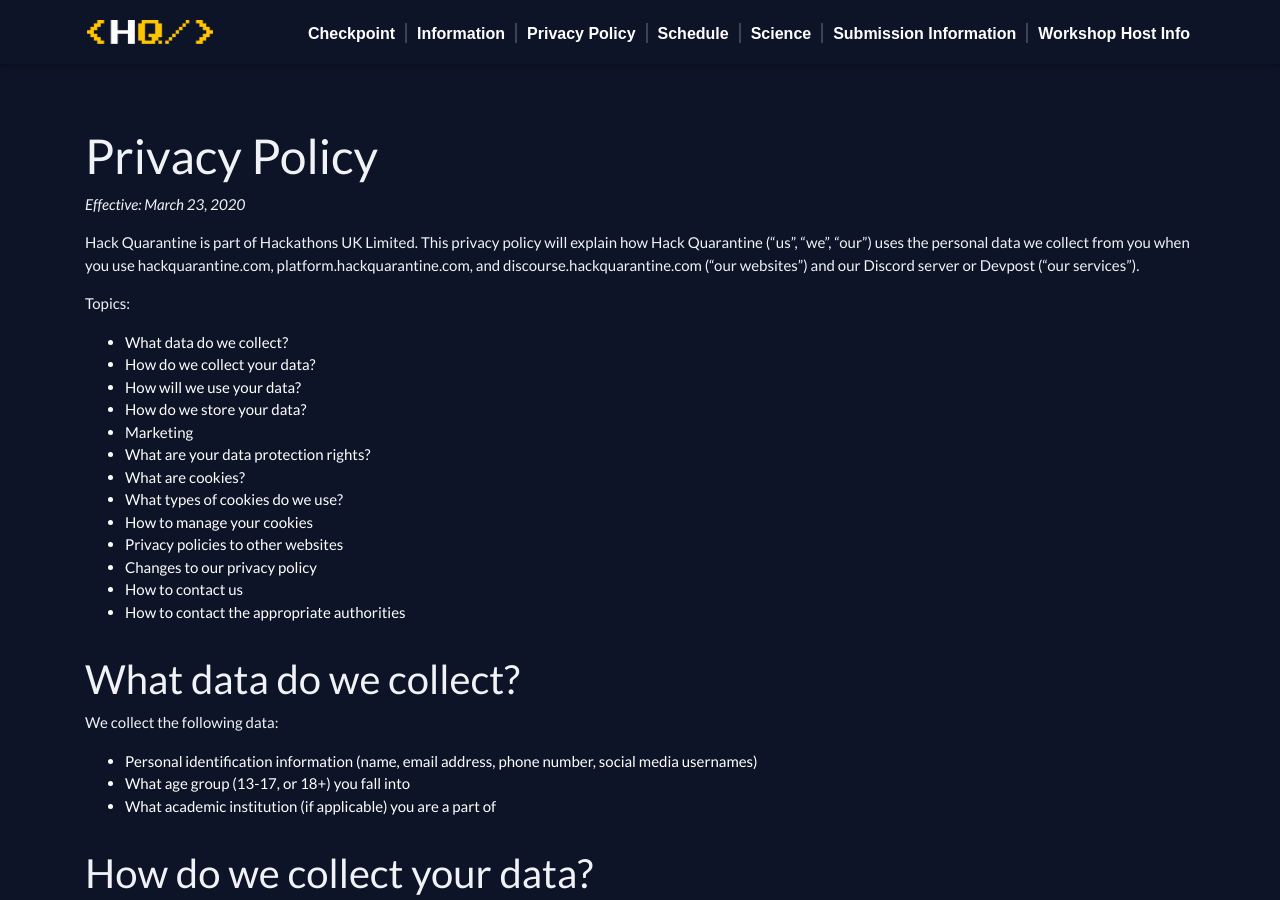
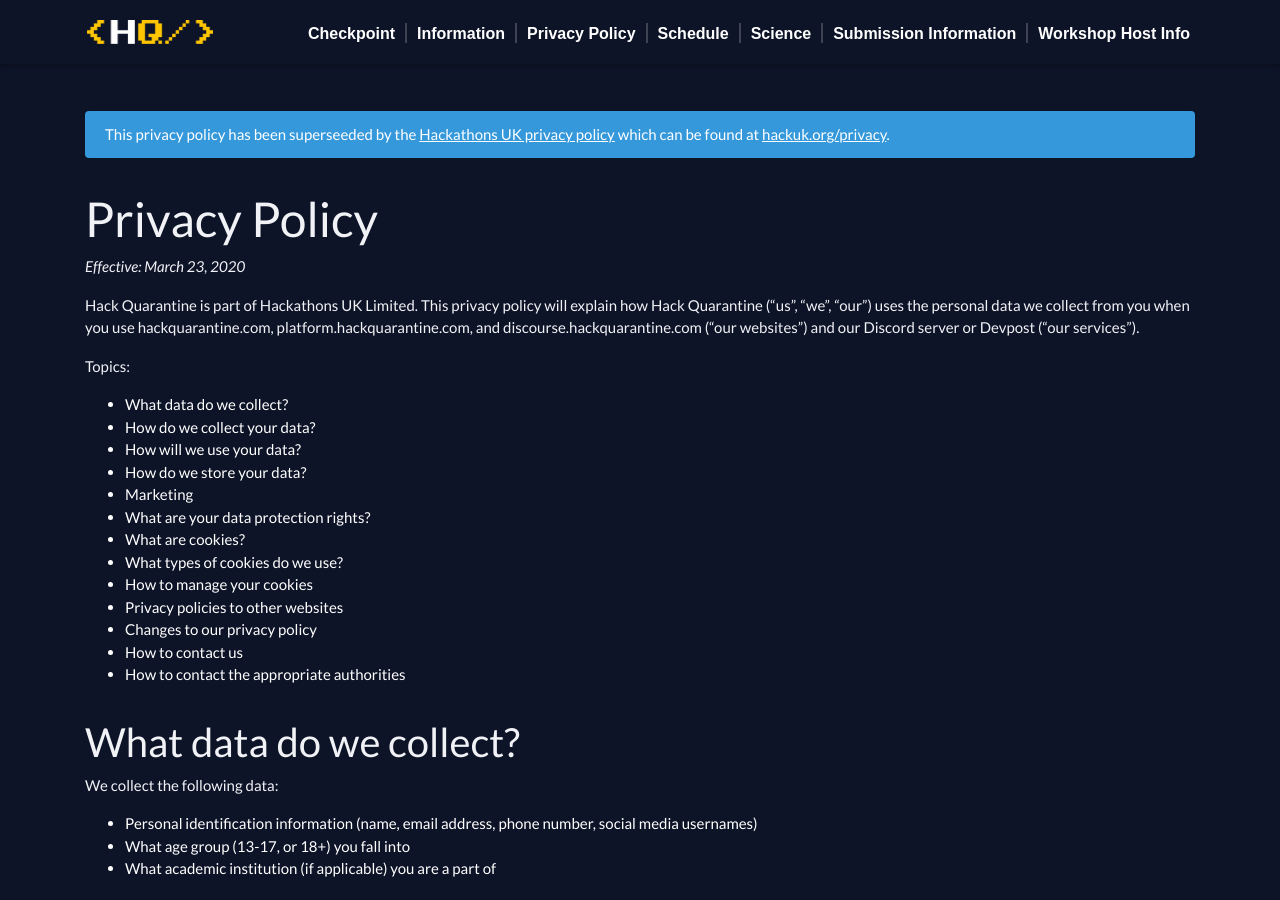
Before and after one commit to HackQuarantine/hq-website, a Jekyll site: the page built from privacy.md, in a window 1280 px wide and 900 px high. Built offline with Jekyll 4.4.1, drawn with Linux system fonts in a browser that asks for light colours; nearby versions of some CDN libraries.

Commit message:
Update privacy.md
Add notice that privacy policy has been superseeded.

```diff
--- a/privacy.md
+++ b/privacy.md
@@ -8,6 +8,10 @@
   - url: /assets/css/privacy.css
 ---
 ---
+
+<div class="alert alert-info">
+  This privacy policy has been superseeded by the <a href="https://www.hackathons.org.uk/policies/privacy">Hackathons UK privacy policy</a> which can be found at <a href="https://hackuk.org/privacy">hackuk.org/privacy</a>.
+</div>
 
 # Privacy Policy
 _Effective: March 23, 2020_
```
